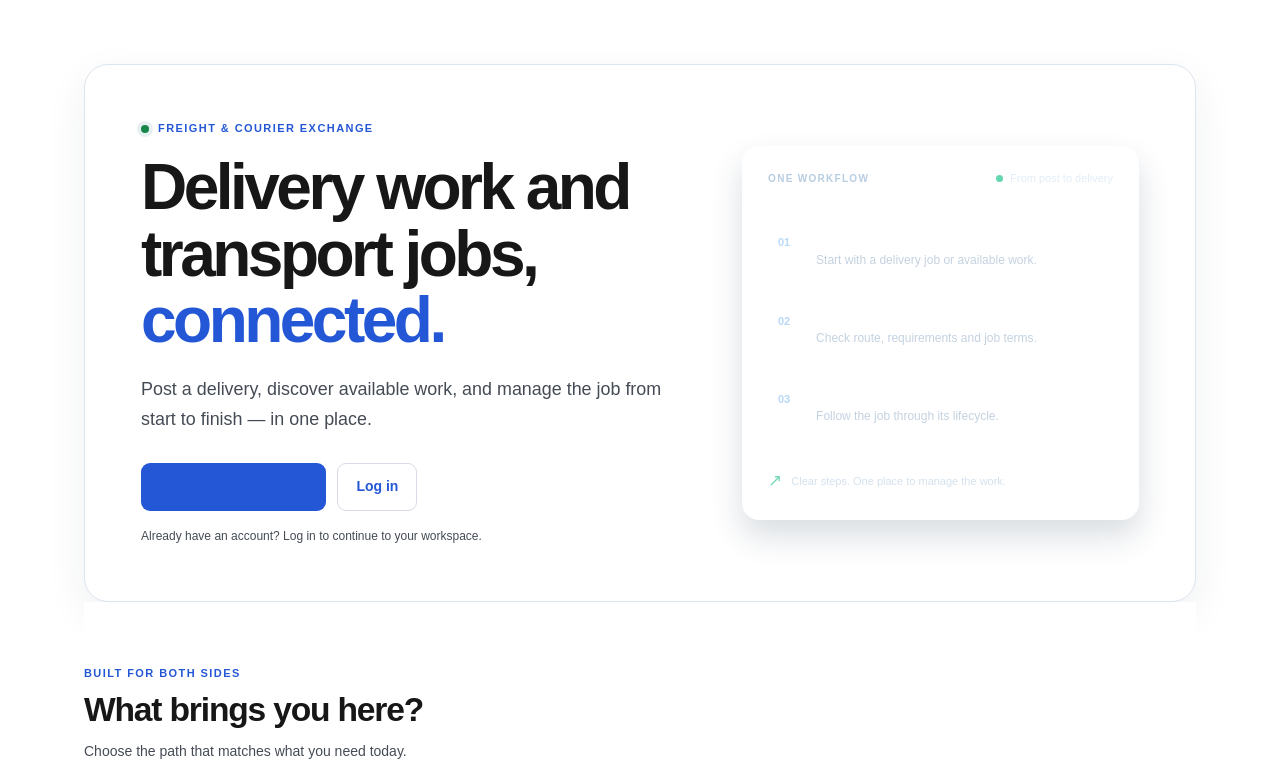
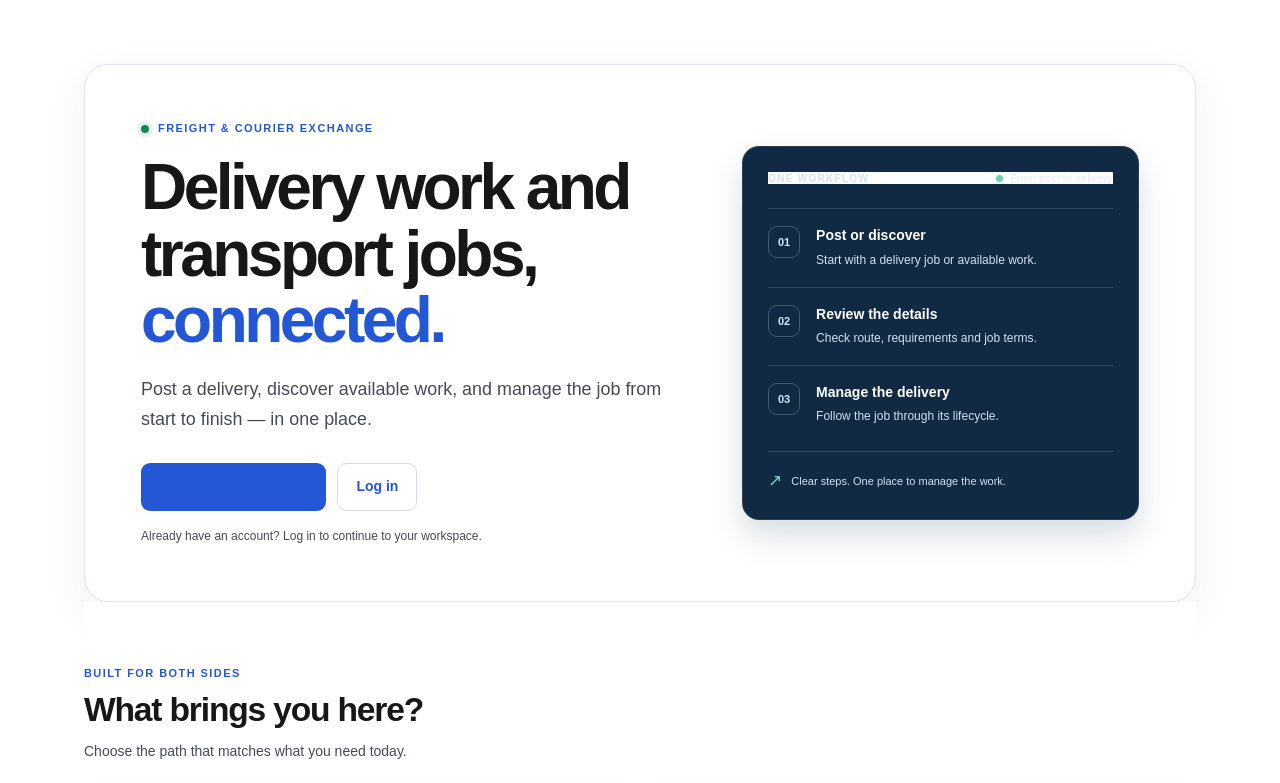
Before and after one commit to Post2Drive/post2drive-app, a Next.js app: page / in a window 1280 px wide. Shown: the top 783 px of the page. Built offline with nearby package versions, Linux system fonts and the light colour scheme; no server answers.

Commit message:
Fix homepage workflow panel contrast

```diff
--- a/app/globals.css
+++ b/app/globals.css
@@ -2387,3 +2387,17 @@ main table tr:hover td {
 @media (prefers-reduced-motion: reduce) {
   .home-action-card, .home-button { transition: none !important; transform: none !important; }
 }
+
+
+/* The global contrast audit intentionally whitens generic panels. Keep the
+   homepage workflow panel dark and its light labels paired with that surface. */
+main .home-route-panel {
+  background: #102A43 !important;
+  color: #FFFFFF !important;
+}
+main .home-route-label { color: #D4E1ED; }
+main .home-route-status { color: #E2EDF7; }
+main .home-step-number { color: #D4E8FA; }
+main .home-steps li strong { color: #FFFFFF; }
+main .home-steps li small { color: #D4E1ED; }
+main .home-route-footer { color: #D4E1ED; }
```
